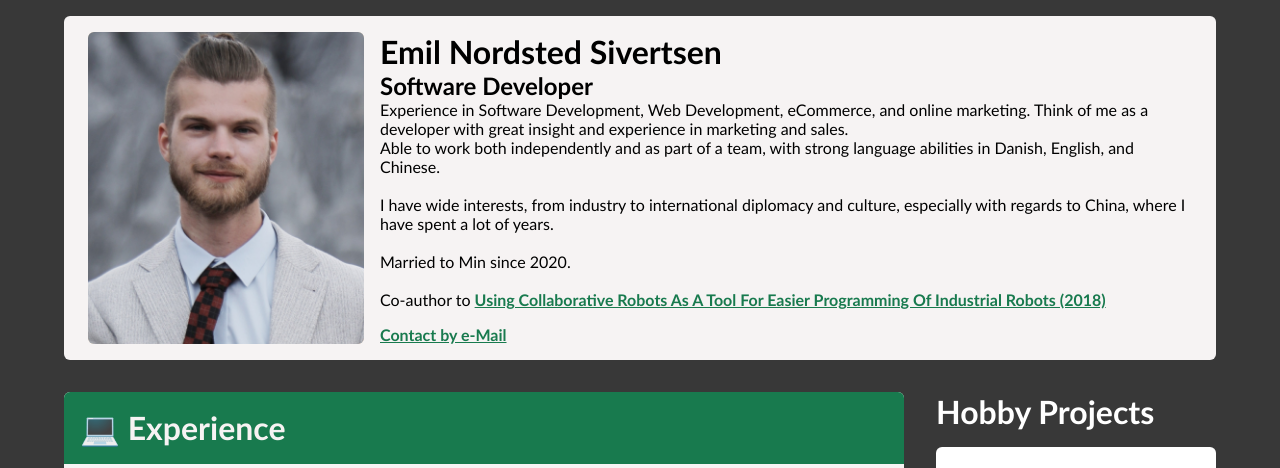
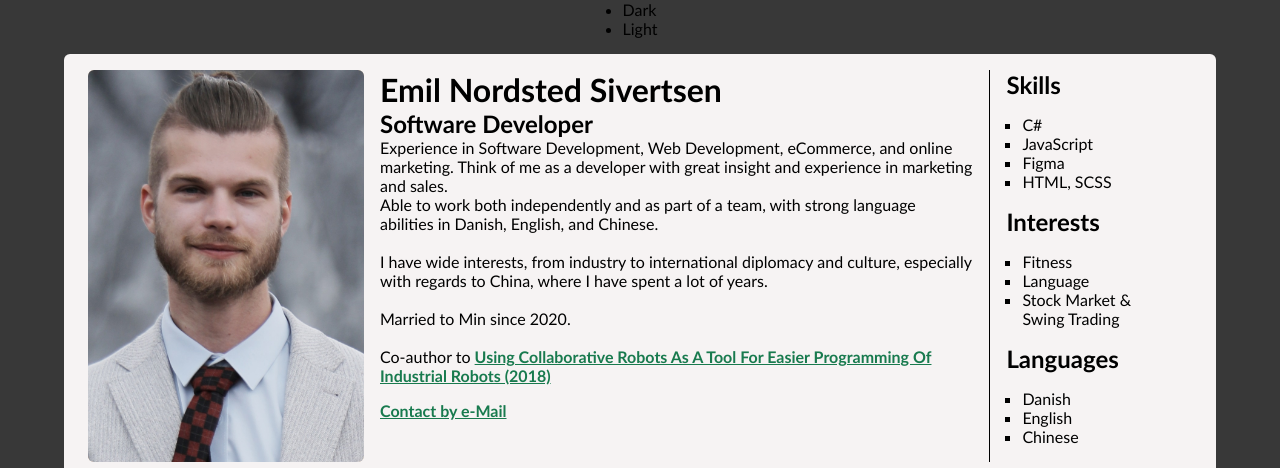
Before and after one commit to Esiver/Esiver.github.io, a website with bundled scripts: page index.html in a window 1280 px wide. Shown: the top 468 px of the page. Built offline with nearby package versions, Linux system fonts and the light colour scheme.

Commit message:
aside edits

```diff
--- a/index.html
+++ b/index.html
@@ -9,6 +9,16 @@
     <title>Emil Professional Resume</title>
 </head>
 <body class="page-width">
+    <div class="settings-bar">
+        <ul class="settings-bar__list settings-bar__theme-options" id="theme-options">
+            <li>
+                Dark
+            </li>
+            <li>
+                Light
+            </li>
+        </ul>
+    </div>
     <header >
         <img src="/img.jpg" alt="" srcset="" style="background-color: bisque;">
         <div class="header__body">
@@ -19,6 +29,7 @@
                 <h2>
                     Software Developer
                 </h2>
+
                 <p>
                     Experience in Software Development, Web Development, eCommerce, and online marketing. Think of me as a developer with great insight and experience in marketing and sales.
                 </p>
@@ -87,6 +98,50 @@
             <div class="header__contact">
                 <a href ="mailto: emilarme@gmail.com">Contact by e-Mail</a>
             </div>
+        </div>
+
+        <div class="header__aside">
+            <h2>Skills</h2>
+            <ul class="generic-list">
+                <li>
+                    C#
+                </li>
+                <li>
+                    JavaScript
+                </li>
+                <li>
+                    Figma
+                </li>
+                <li>
+                    HTML, SCSS
+                </li>
+
+            </ul>
+            <h2>Interests</h2>
+            <ul class="generic-list">
+                <li>
+                    Fitness
+                </li>
+                <li>
+                    Language
+                </li>
+                <li>
+                    Stock Market & Swing Trading
+                </li>
+            </ul>
+            <h2>Languages</h2>
+            <ul class="generic-list">
+                <li>
+                    Danish
+                </li>
+                <li>
+                    English
+                </li>
+                <li>
+                    Chinese
+                </li>
+            </ul>
+
         </div>
 
 
@@ -375,6 +430,29 @@
                 </ul>
             </div>
 
+            <h1>
+                Authorship
+            </h1>
+            <div class="aside__item">
+                <h2>
+                    Using Collaborative Robots As A Tool For Easier Programming Of Industrial Robots (2018)
+                </h2>
+                <h3>Co-Author</h3>
+                <p>
+                    A proposed framework for allowing tasks to be instructed using a collaborative robot via kinesthetic teaching, and afterwards deployed to a traditional industrial robot. The framework consists of a physical modular concept for robot exchange, and an online programming software tool called Universal Industrial Interface.
+                </p>
+                <ul class="tag__list">
+
+                    <li class="tag__item">
+                        Robotics
+                    </li>
+                    <li class="tag__item">
+                        Industrial Manufacturing
+                    </li>
+                </ul>
+                <a href="https://vbn.aau.dk/en/publications/using-collaborative-robots-as-a-tool-for-easier-programming-of-in">Link to Paper</a>
+            </div>
+
         </aside>
 
     </main>
--- a/src/scss/components/aside.scss
+++ b/src/scss/components/aside.scss
@@ -1,5 +1,5 @@
 aside {
-    width: 25%;
+    width: 35%;
     // position:sticky;
     top: 2rem;
     gap: 1rem;
--- a/src/scss/components/header.scss
+++ b/src/scss/components/header.scss
@@ -27,4 +27,10 @@ header {
         flex-direction: column;
         gap: 1rem;
     }
+
+    &__aside {
+        width: 25%;
+        border-left: 1px solid black;
+        padding-left: 1rem;
+    }
 }
--- a/src/scss/components/section.scss
+++ b/src/scss/components/section.scss
@@ -18,7 +18,7 @@ section {
 .section {
     &__container {
 
-        width: 75%;
+        width: 65%;
     }
     &__list {
         padding: 0;
```
Also changed, not shown: assets/style.css, 1 other file.
